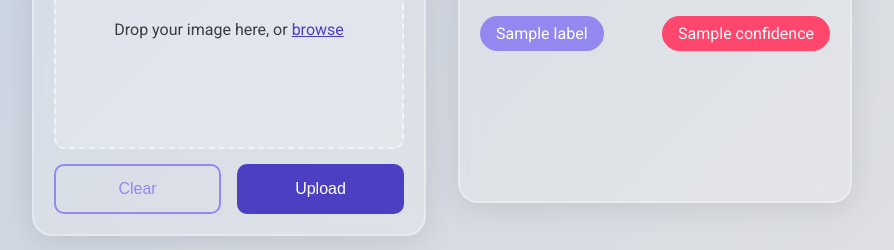
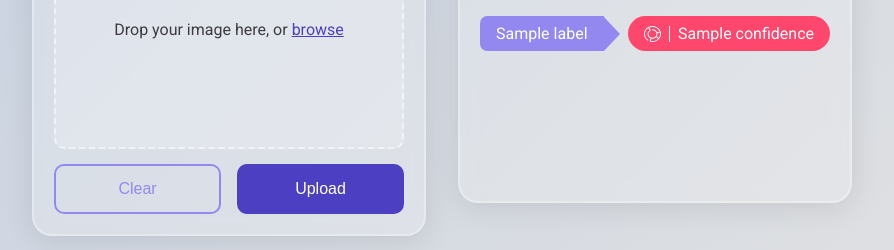
Before and after one commit to FazleLabib/TrafficSignClassifier, a Django app: template TrafficSignClassifier/classifier/templates/home.html in a window 1280 px wide. Shown: the part 434-684 px from the top of the page, without its empty margins (198-1092 px from the left). Run offline with Django 5.2, Linux system fonts and the light colour scheme; the template is opened without the code that fills it: most values are stand-ins (such as "Sample title", 1, 10 or a date in 2020).

Commit message:
Update label and confidence style

```diff
--- a/TrafficSignClassifier/classifier/static/css/style.css
+++ b/TrafficSignClassifier/classifier/static/css/style.css
@@ -199,14 +199,45 @@ main {
 #label,
 #confidence {
   padding: 0.5rem 1rem;
-  border-radius: 1.5rem;
   color: var(--color-text-secondary);
 }
 
 #label {
+  position: relative;
+  border-radius: 0.45rem 0 0 0.45rem;
   background-color: var(--color-secondary);
 }
 
+#label::after {
+  content: '';
+  position: absolute;
+  top: 50%;
+  right: -1rem;
+  transform: translateY(-50%);
+  border-top: 1.12rem solid transparent;
+  border-bottom: 1.12rem solid transparent;
+  border-left: 1rem solid var(--color-secondary);
+  border-radius: 0 5rem 5rem 0;
+}
+
 #confidence {
+  display: flex;
+  gap: 0.5rem;
+  align-items: center;
+  border-radius: 1.5rem;
   background-color: var(--color-accent);
 }
+
+#confidence img {
+  width: 1.05rem;
+  aspect-ratio: 1;
+}
+
+#confidence p {
+  margin: 0;
+}
+
+#confidence-divider {
+  border-left: 1px solid white;
+  height: 1rem;
+}
--- a/TrafficSignClassifier/classifier/templates/home.html
+++ b/TrafficSignClassifier/classifier/templates/home.html
@@ -40,7 +40,11 @@
         <img class="results-icon" src="{{ meta_url }}" alt="Image of {{ label }}">
         <div id="stats">
           <p id="label">{{ label }}</p>
-          <p id="confidence">{{ confidence }}</p>
+          <div id="confidence">
+            <img src="{% static 'media/icons/pie-icon.svg' %}" alt="Confidence score icon">
+            <div id="confidence-divider"></div>
+            <p id="confidence-value">{{ confidence }}</p>
+          </div>
         </div>
       {% else %}
       <img class="results-icon" id="results-placeholder" src="{% static 'media/icons/results-icon.svg' %}" alt="Results icon">
```
Also changed, not shown: TrafficSignClassifier/classifier/static/media/icons/pie-icon.svg (added).
